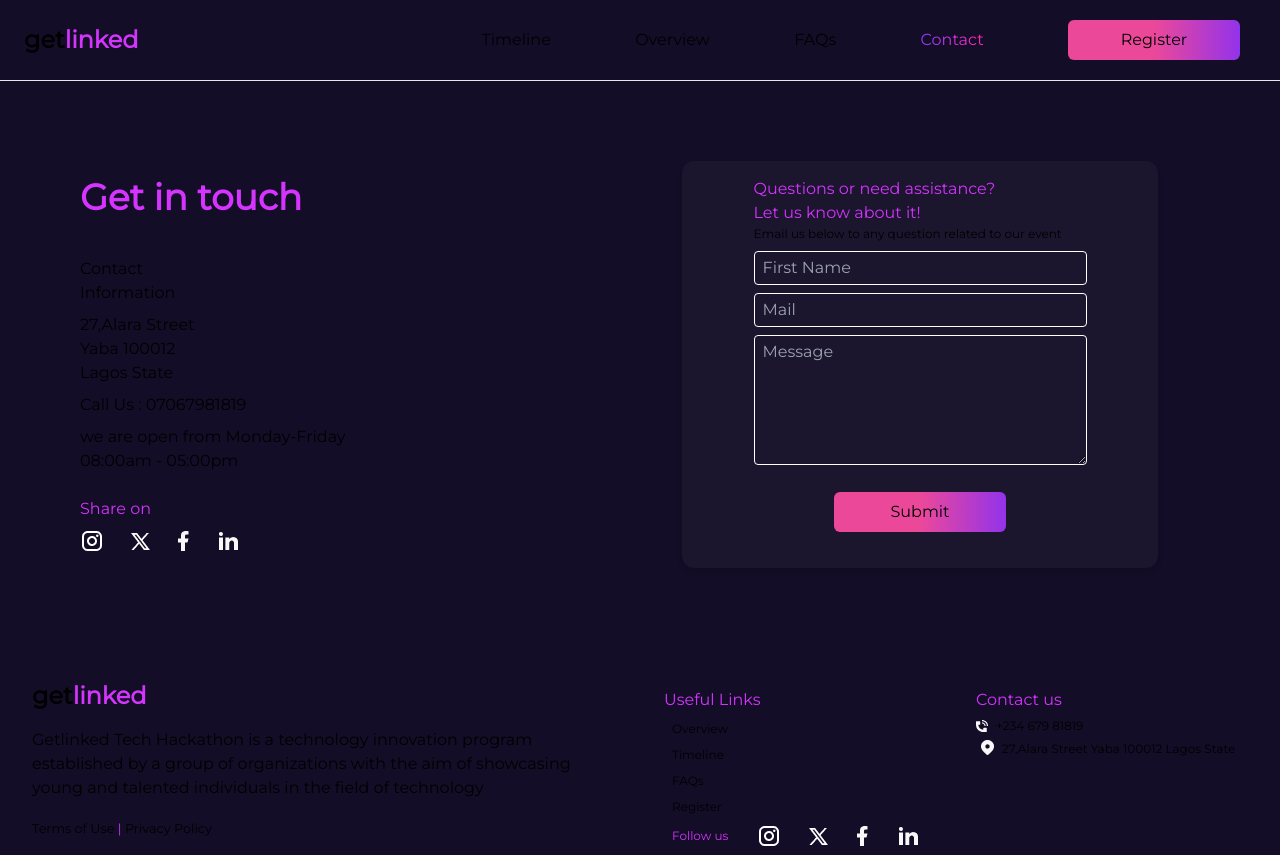
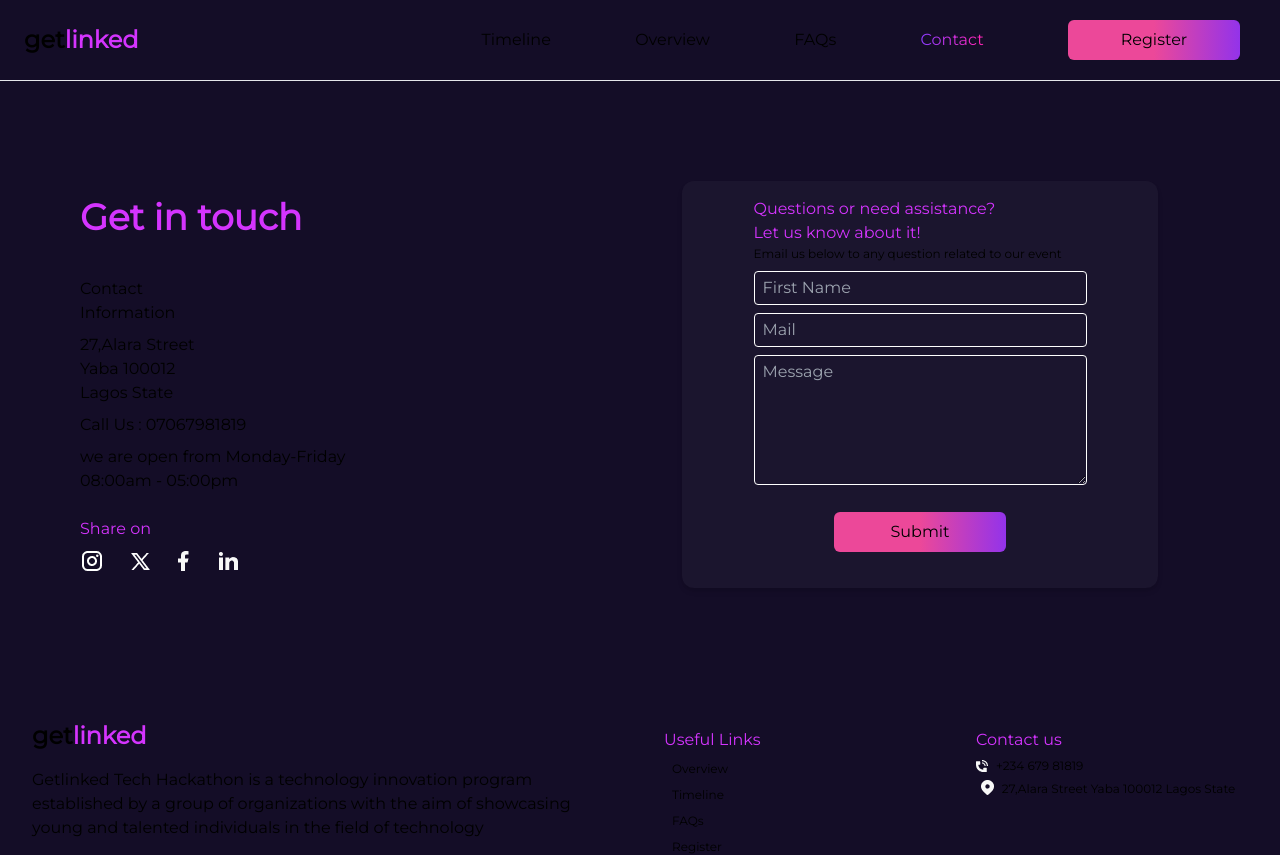
Before and after one commit to kuicpet/getlinked, a Next.js app: page /contact in a window 1280 px wide. Shown: the top 855 px of the page. Built offline with nearby package versions, Linux system fonts and the light colour scheme.

Commit message:
ft--api connected

```diff
--- a/src/pages/contact.js
+++ b/src/pages/contact.js
@@ -17,7 +17,7 @@ const contact = () => {
   }
 
   return (
-    <section className='flex flex-col md:flex-row w-full md:p-[5rem]'>
+    <section className='flex flex-col md:flex-row w-full md:p-[5rem] p-5 my-5'>
       <div className='w-1/2 hidden md:flex flex-col'>
         <h3 className='text-[#D434FE] text-4xl font-semibold py-4'>
           Get in touch
```
